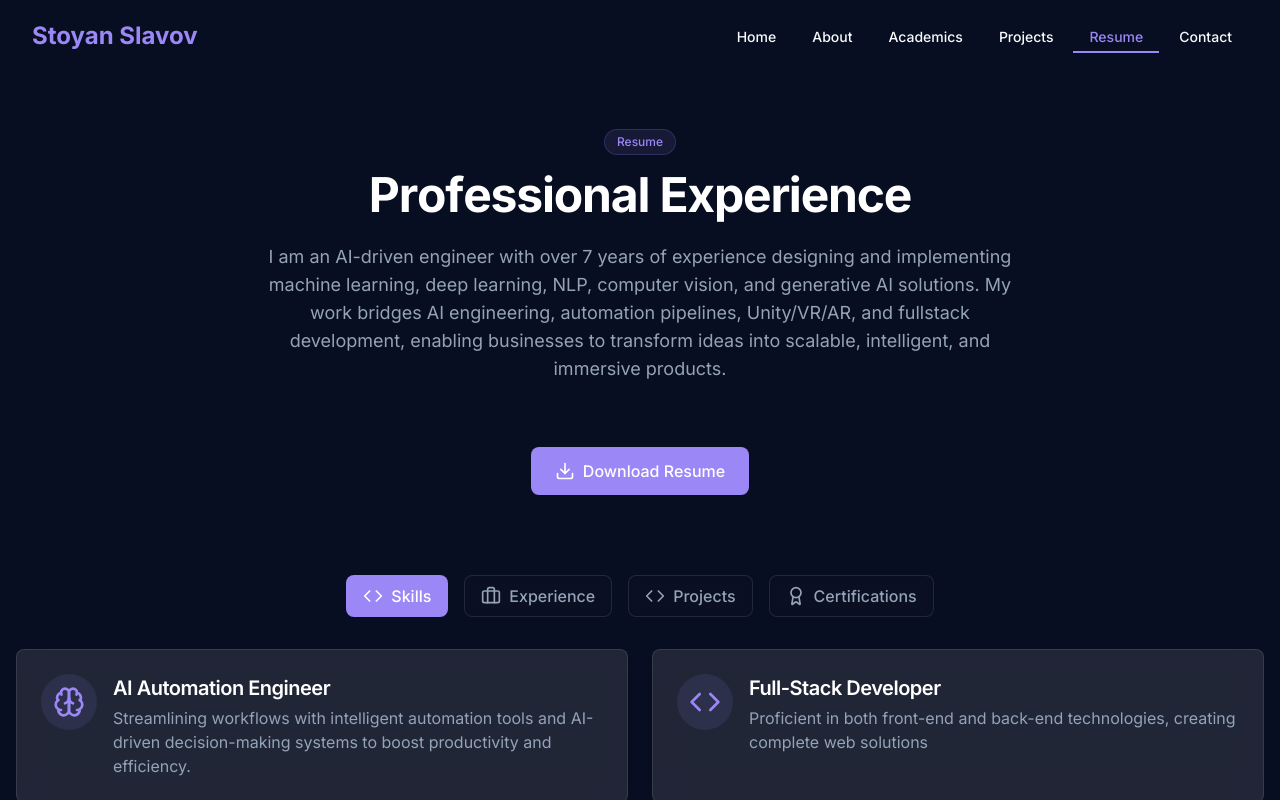
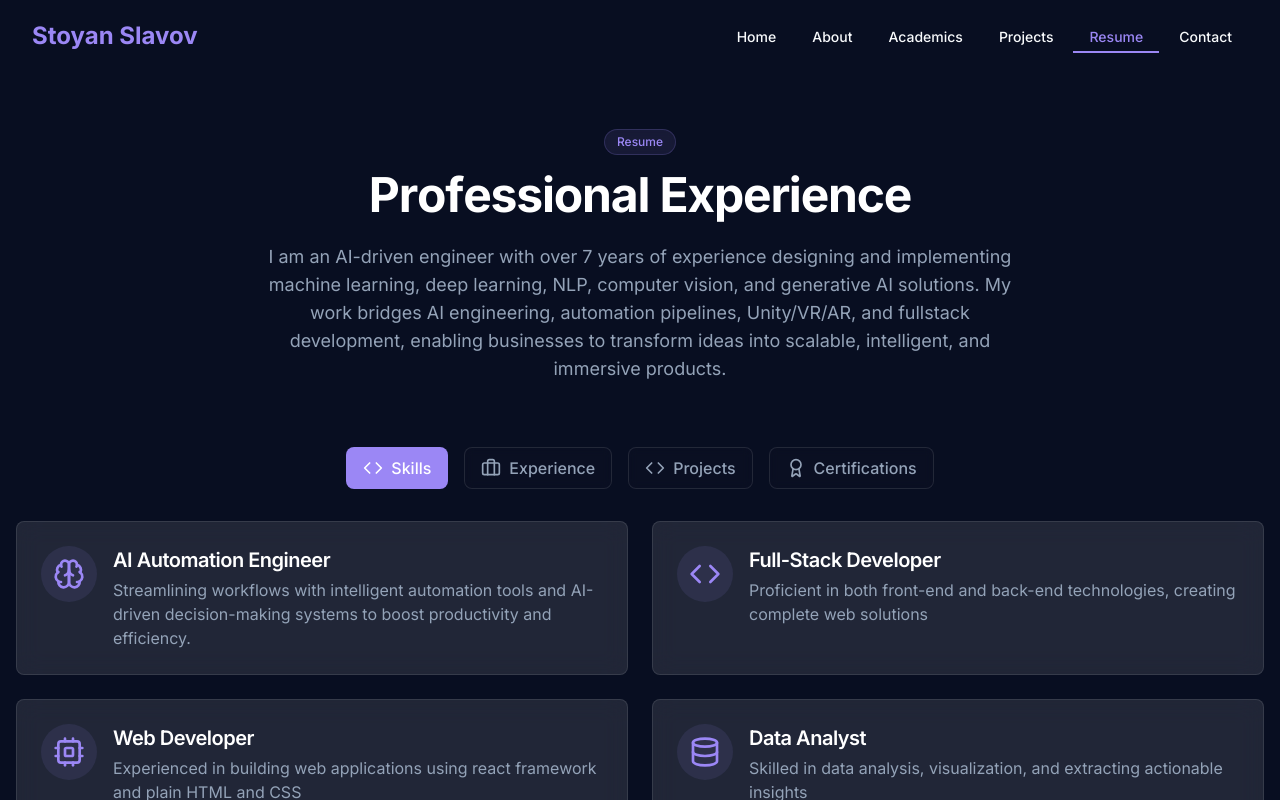
Before and after one commit to ctar0403/Portfolio-website, a React (Vite) app: page /resume in a window 1280 px wide. Shown: the top 800 px of the page. Built offline with nearby package versions, Linux system fonts and the light colour scheme.

Commit message:
Remove PrintableResume import from Resume page
cgen-467416b0def04d8b93460afa22f85e3c

```diff
--- a/src/pages/Resume.tsx
+++ b/src/pages/Resume.tsx
@@ -2,7 +2,6 @@ import { useEffect, useState } from "react";
 import Layout from "@/components/Layout";
 import { motion } from "framer-motion";
 import { AnimatedText } from "@/components/AnimatedText";
-import PrintableResume from "@/components/PrintableResume";
 import SkillsSection from "@/components/SkillsSection";
 import {
   Briefcase,
@@ -516,15 +515,6 @@ const Resume = () => {
             </div>
           </motion.div>
 
-          <motion.div
-            initial={{ opacity: 0, y: 20 }}
-            animate={{ opacity: 1, y: 0 }}
-            transition={{ duration: 0.5, delay: 0.1 }}
-            className="flex justify-center mb-12"
-          >
-            <PrintableResume />
-          </motion.div>
-
           <div className="mb-8">
             <div className="flex flex-wrap justify-center gap-4">
               {[
```
